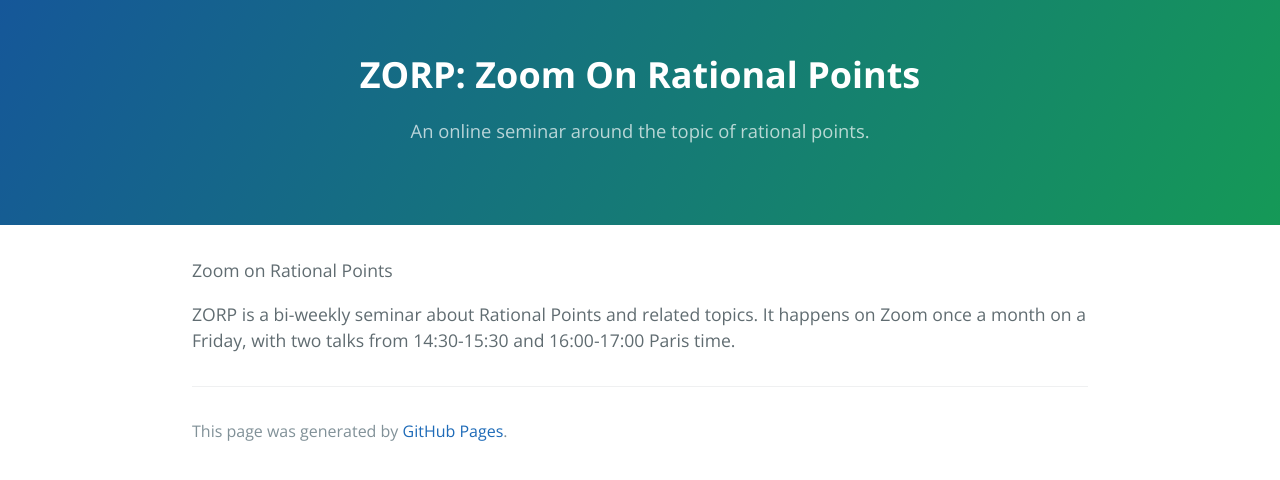
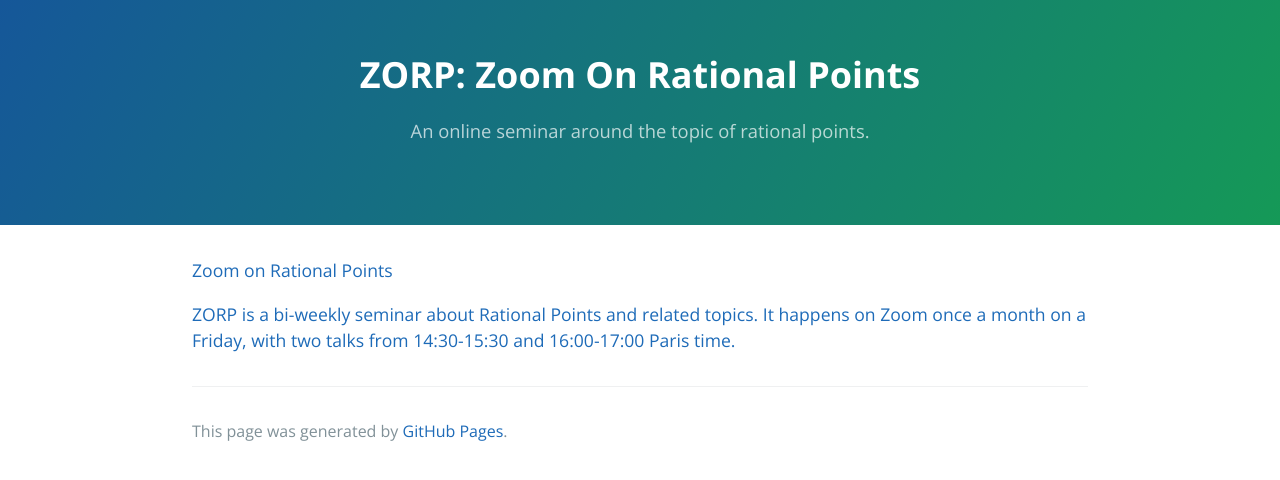
Before and after one commit to zoom-on-rational-points/zoom-on-rational-points.github.io, a Jekyll site: the page built from about.md, in a window 1280 px wide. Shown: the top 480 px of the page. Built offline with Jekyll 4.4.1, drawn with Linux system fonts in a browser that asks for light colours; our own code applies the rules of GitHub Pages for plain Markdown files.

Commit message:
Update jekyll-theme-cayman.scss

```diff
--- a/_sass/jekyll-theme-cayman.scss
+++ b/_sass/jekyll-theme-cayman.scss
@@ -31,7 +31,7 @@ body {
   font-family: "Open Sans", "Helvetica Neue", Helvetica, Arial, sans-serif;
   font-size: 16px;
   line-height: 1.5;
-  color: $body-text-color;
+  color: $body-link-color;
 }
 
 #skip-to-content {
```
